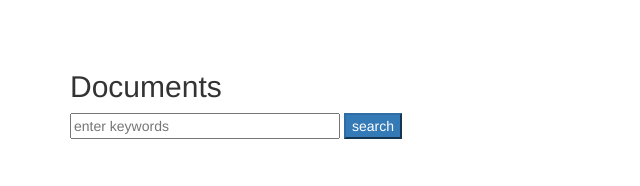
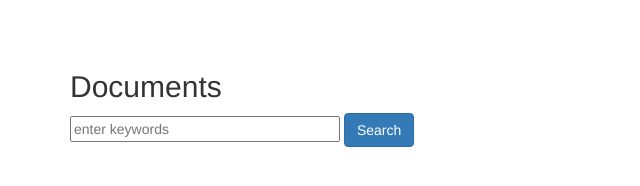
Before and after one commit to bloomreach/content-rest-tutorial, a website: page index.html in a window 1280 px wide. Shown: the whole page, without its empty margins (0-640 px from the left). Drawn offline with nearby package versions, Linux system fonts and the light colour scheme; some packages are replaced by stand-ins of ours; no server answers.

Commit message:
Improve button styling

```diff
--- a/document-list.html
+++ b/document-list.html
@@ -2,7 +2,7 @@
 
 <form ng-submit="search()">
   <input type="text" ng-model="query" size="30" placeholder="enter keywords">
-  <input class="btn-primary" type="submit" value="search">
+  <button class="btn btn-default btn-primary">Search</button>
 </form>
 
 <ul>
```
